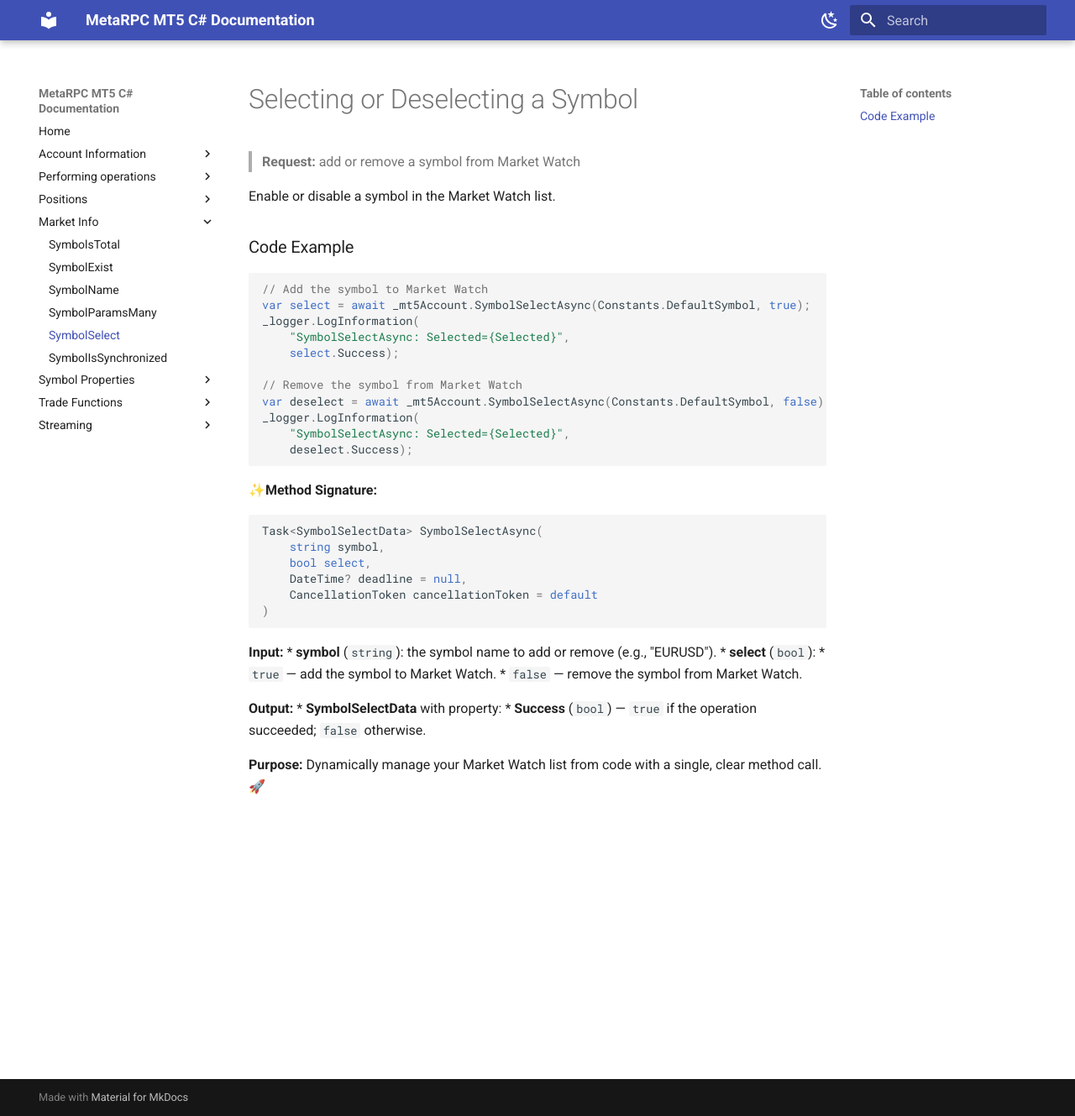
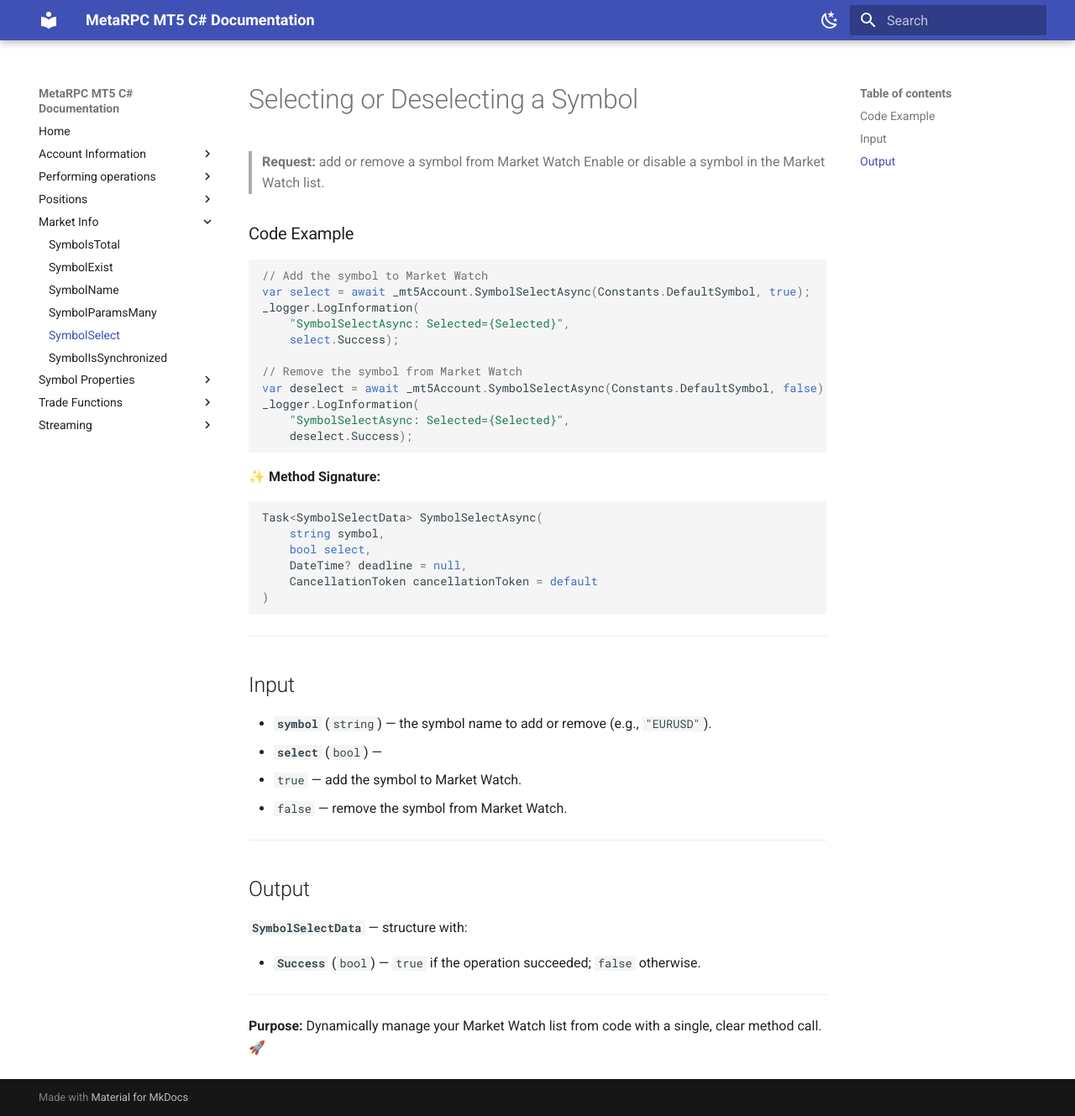
Before and after one commit to MetaRPC/CSharpMT5, an MkDocs documentation site: the page built from docs/MarketInfo/SymbolSelect.md, in a window 1280 px wide and 1329 px high. Shown: the whole window at 84% size. Built offline with MkDocs 1.6.1 and Material for MkDocs 9.7.7, drawn with Linux system fonts in a browser that asks for light colours.

Commit message:
Update SymbolSelect.md

````diff
--- a/docs/MarketInfo/SymbolSelect.md
+++ b/docs/MarketInfo/SymbolSelect.md
@@ -1,8 +1,7 @@
 # Selecting or Deselecting a Symbol
 
 > **Request:** add or remove a symbol from Market Watch
-
-Enable or disable a symbol in the Market Watch list.
+> Enable or disable a symbol in the Market Watch list.
 
 ### Code Example
 
@@ -20,7 +19,8 @@ _logger.LogInformation(
     deselect.Success);
 ```
 
-✨**Method Signature:**
+✨ **Method Signature:**
+
 ```csharp
 Task<SymbolSelectData> SymbolSelectAsync(
     string symbol,
@@ -30,14 +30,25 @@ Task<SymbolSelectData> SymbolSelectAsync(
 )
 ```
 
- **Input:**
-* **symbol** (`string`): the symbol name to add or remove (e.g., "EURUSD").
-* **select** (`bool`):
- * `true` — add the symbol to Market Watch.
- * `false` — remove the symbol from Market Watch.
+---
 
- **Output:**
-* **SymbolSelectData** with property:
- * **Success** (`bool`) — `true` if the operation succeeded; `false` otherwise.
+## Input
 
-**Purpose:**  Dynamically manage your Market Watch list from code with a single, clear method call. 🚀
+* **`symbol`** (`string`) — the symbol name to add or remove (e.g., `"EURUSD"`).
+* **`select`** (`bool`) —
+
+  * `true` — add the symbol to Market Watch.
+  * `false` — remove the symbol from Market Watch.
+
+---
+
+## Output
+
+**`SymbolSelectData`** — structure with:
+
+* **`Success`** (`bool`) — `true` if the operation succeeded; `false` otherwise.
+
+---
+
+**Purpose:**
+Dynamically manage your Market Watch list from code with a single, clear method call. 🚀
````
